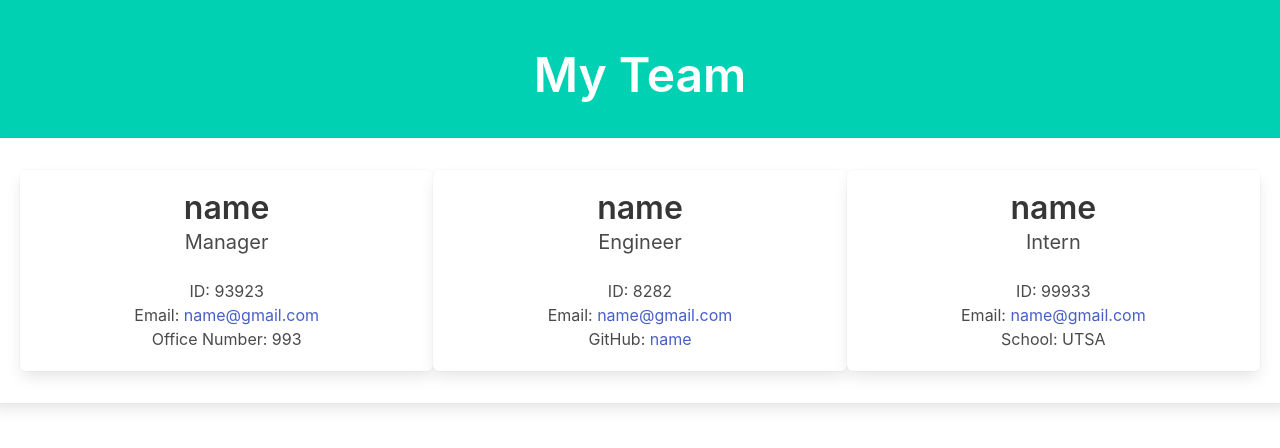
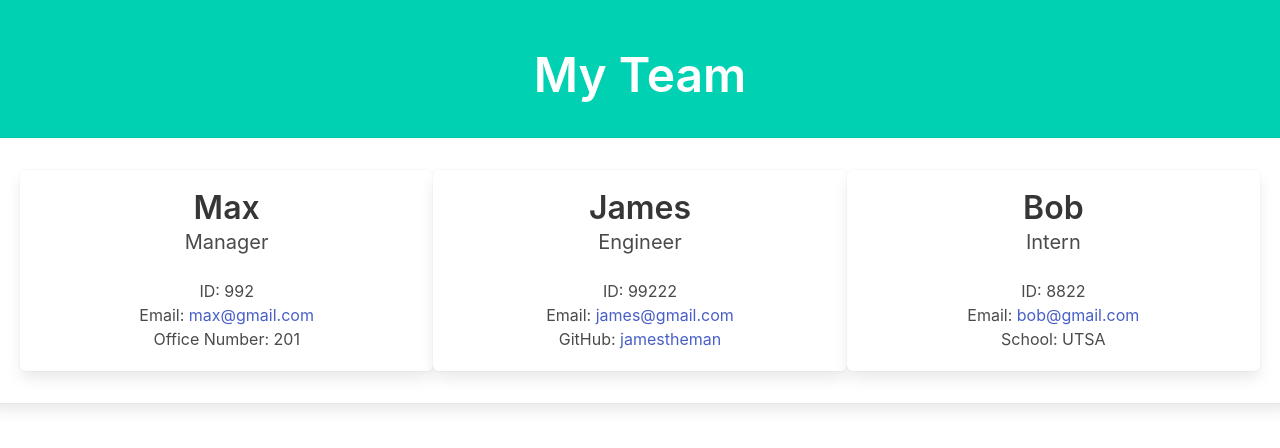
Before and after one commit to cheryljcruz/team-profile-generator, a website: page dist/index.html in a window 1280 px wide. Drawn offline with nearby package versions, Linux system fonts and the light colour scheme.

Commit message:
sample html generated

```diff
--- a/dist/index.html
+++ b/dist/index.html
@@ -22,34 +22,34 @@
  <!--Team Tiles-->
 
     <section class="tile is-child box is-link">
-    <div class="title">name</div>
+    <div class="title">Max</div>
     <div class="subtitle">Manager</div>
 
     <div class="has-text-centered">
-    <p class="id">ID: 93923</p>
-    <p class="email">Email: <a href="mailto:name@gmail.com">name@gmail.com</a></p>
-    <p class="office">Office Number: 993</p>
+    <p class="id">ID: 992</p>
+    <p class="email">Email: <a href="mailto:max@gmail.com">max@gmail.com</a></p>
+    <p class="office">Office Number: 201</p>
     </div>
     </section>
 
     <section class="tile is-child box is-link">
-    <div class="title">name</div>
+    <div class="title">James</div>
     <div class="subtitle">Engineer</div>
 
     <div class="has-text-centered">
-    <p class="id">ID: 8282</p>
-    <p class="email">Email: <a href="mailto:name@gmail.com">name@gmail.com</a></p>
-    <p class="github">GitHub: <a href="https://github.com/name">name</a></p>
+    <p class="id">ID: 99222</p>
+    <p class="email">Email: <a href="mailto:james@gmail.com">james@gmail.com</a></p>
+    <p class="github">GitHub: <a href="https://github.com/jamestheman">jamestheman</a></p>
     </div>
     </section>
 
     <section class="tile is-child box is-link">
-    <div class="title">name</div>
+    <div class="title">Bob</div>
     <div class="subtitle">Intern</div>
 
     <div class="has-text-centered">
-    <p class="id">ID: 99933</p>
-    <p class="email">Email: <a href="mailto:name@gmail.com">name@gmail.com</a></p>
+    <p class="id">ID: 8822</p>
+    <p class="email">Email: <a href="mailto:bob@gmail.com">bob@gmail.com</a></p>
     <p class="school">School: UTSA</p>
     </div>
     </section>
```
